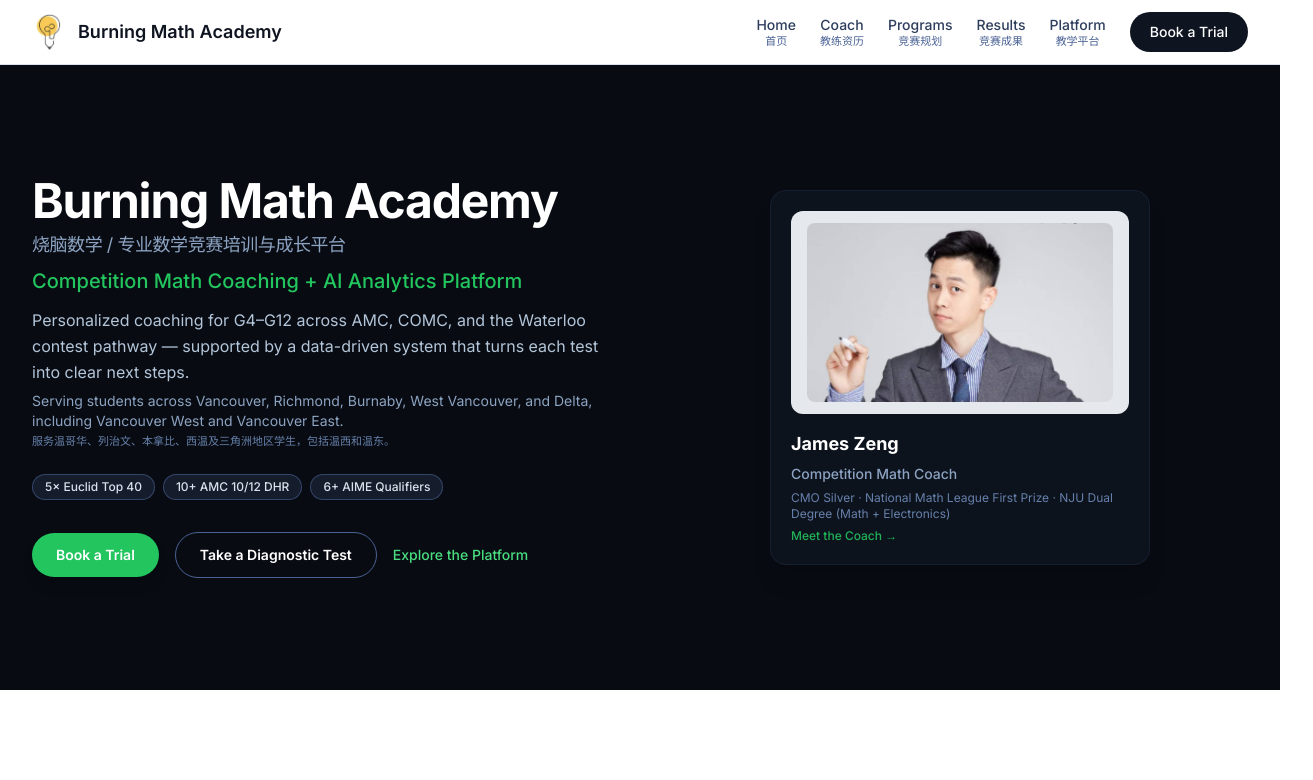
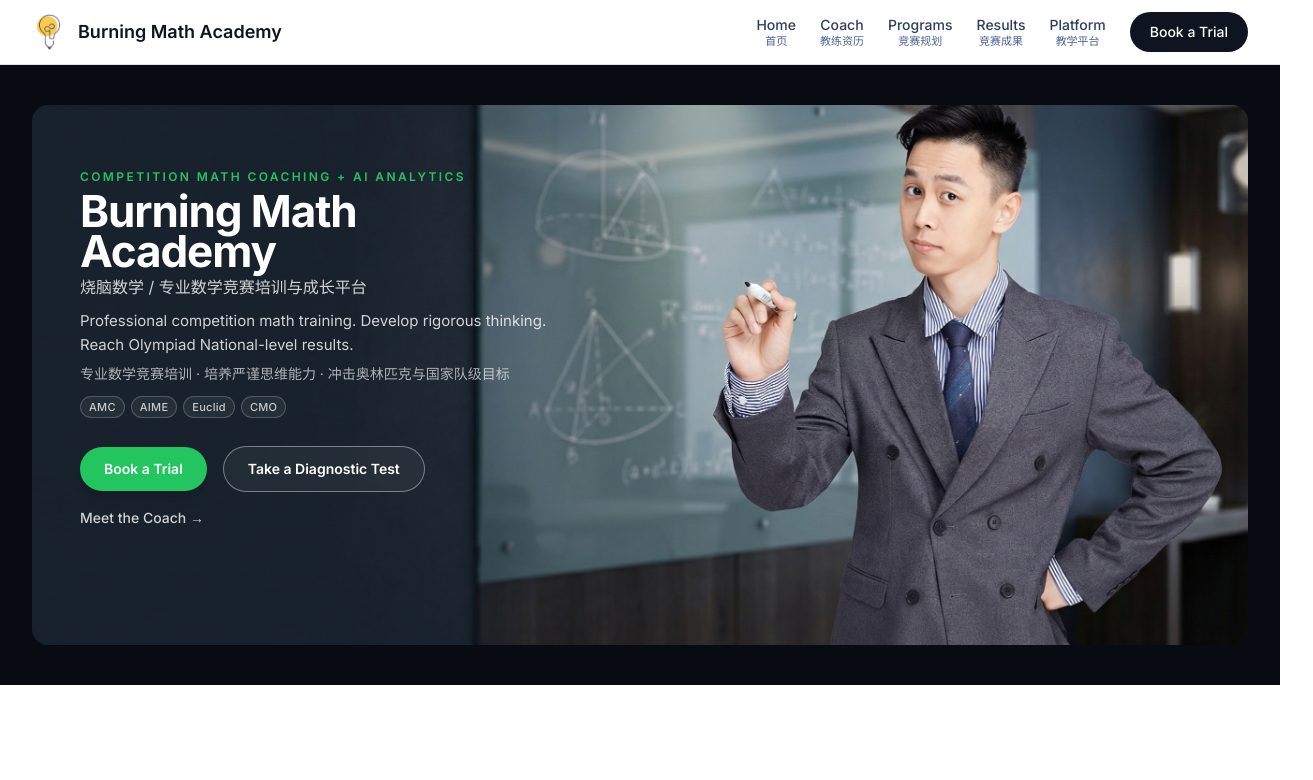
Before and after one commit to SheeepJMS/burningmath, a Next.js app: page / in a window 1280 px wide. Shown: the top 780 px of the page, 1313 px wide, since content can reach past the window. Built offline with nearby package versions, Linux system fonts and the light colour scheme.

Commit message:
Refine hero: premium layout, copy, spacing, Chinese value line

```diff
--- a/components/Hero.tsx
+++ b/components/Hero.tsx
@@ -6,146 +6,135 @@
 import { motion } from "framer-motion";
 import { siteConfig } from "@/siteConfig";
 
-const heroBodyCopy =
-  "Personalized coaching for G4–G12 across AMC, COMC, and the Waterloo contest pathway — supported by a data-driven system that turns each test into clear next steps.";
+const heroSupport =
+  "Professional competition math training. Develop rigorous thinking. Reach Olympiad National-level results.";
+const contestTags = ["AMC", "AIME", "Euclid", "CMO"];
 
 export function Hero() {
-  const [coachCardError, setCoachCardError] = useState(false);
-  const [coachCardFallbackError, setCoachCardFallbackError] = useState(false);
-  const coachCardSrc = coachCardError ? siteConfig.coachPortraitImage : siteConfig.heroCoachCardImage;
-  const showCoachPlaceholder = coachCardError && coachCardFallbackError;
+  const [imageError, setImageError] = useState(false);
+  const heroImage = imageError ? "/assets/coach.png" : siteConfig.heroBannerImage;
 
   return (
-    <section className="relative overflow-hidden bg-navy-950 text-white">
-      {/* Mobile: compact single column, 16px padding; desktop: max-w-7xl two-column */}
-      <div className="mx-auto w-full max-w-7xl grid grid-cols-1 gap-5 px-4 py-8 sm:gap-6 sm:py-10 md:gap-10 md:py-20 lg:grid-cols-2 lg:gap-16 lg:px-8 lg:py-28">
-        {/* A. Text block → B. Chips → C. CTAs (mobile: compact); desktop: left column */}
-        <div className="flex min-w-0 flex-col justify-center">
-          <motion.div
+    <section className="relative overflow-hidden bg-navy-950">
+      <div className="mx-auto max-w-7xl px-4 py-6 sm:px-6 sm:py-8 md:px-8 md:py-10">
+        <div className="relative overflow-hidden rounded-2xl min-h-[420px] sm:min-h-[460px] md:min-h-[500px] lg:min-h-[540px]">
+          {/* Full-width hero background image */}
+          <div className="absolute inset-0">
+            <Image
+              src={heroImage}
+              alt=""
+              fill
+              className="object-cover object-[78%_32%] scale-[1.06]"
+              sizes="100vw"
+              priority
+              unoptimized
+              onError={() => setImageError(true)}
+            />
+          </div>
+
+          {/* Dark gradient overlay: smooth left-to-right, strong text readability */}
+          <div
+            className="absolute inset-0 bg-gradient-to-r from-navy-950/96 via-navy-950/60 to-navy-950/12"
+            aria-hidden
+          />
+
+          {/* Text overlay – left side */}
+          <div className="relative z-10 flex h-full items-center">
+            <div className="max-w-xl px-6 py-10 sm:px-8 sm:py-12 md:px-10 md:py-14 lg:px-12 lg:py-16">
+              {/* A. Eyebrow */}
+              <motion.p
+                initial={{ opacity: 0, y: 8 }}
+                animate={{ opacity: 1, y: 0 }}
+                transition={{ duration: 0.4 }}
+                className="text-[11px] font-semibold uppercase tracking-[0.2em] text-accent sm:text-xs"
+              >
+                Competition Math Coaching + AI Analytics
+              </motion.p>
+
+              {/* B. Main heading */}
+              <motion.h1
                 initial={{ opacity: 0, y: 12 }}
                 animate={{ opacity: 1, y: 0 }}
-            transition={{ duration: 0.4 }}
+                transition={{ duration: 0.4, delay: 0.05 }}
+                className="mt-1.5 text-2xl font-bold leading-tight tracking-tight text-white sm:text-3xl md:text-4xl lg:text-[2.75rem]"
               >
-            <h1 className="text-xl font-bold tracking-tight sm:text-2xl md:text-4xl lg:text-5xl">
                 {siteConfig.brand.name}
-            </h1>
-            <p className="mt-1 text-xs font-normal tracking-tight text-navy-300 sm:mt-1.5 sm:text-sm md:text-lg">
+              </motion.h1>
+
+              {/* C. Chinese subtitle */}
+              <motion.p
+                initial={{ opacity: 0, y: 8 }}
+                animate={{ opacity: 1, y: 0 }}
+                transition={{ duration: 0.4, delay: 0.1 }}
+                className="mt-1 text-sm font-normal text-white/80 sm:text-base"
+              >
                 烧脑数学 / 专业数学竞赛培训与成长平台
-            </p>
-            <p className="mt-1.5 text-sm font-medium text-accent sm:mt-2 md:text-lg lg:text-xl">
-              {siteConfig.brand.tagline}
-            </p>
-          </motion.div>
+              </motion.p>
+
+              {/* D. Supporting line */}
               <motion.p
-            initial={{ opacity: 0, y: 12 }}
+                initial={{ opacity: 0, y: 8 }}
                 animate={{ opacity: 1, y: 0 }}
-            transition={{ duration: 0.4, delay: 0.06 }}
-            className="mt-2 max-w-xl text-navy-200 text-xs leading-snug sm:mt-3 sm:text-sm md:text-base md:leading-relaxed"
+                transition={{ duration: 0.4, delay: 0.12 }}
+                className="mt-2.5 text-sm leading-relaxed text-white/80 sm:text-[15px]"
               >
-            {heroBodyCopy}
+                {heroSupport}
               </motion.p>
-          <p className="mt-1.5 text-xs text-navy-300 sm:text-sm">
-            Serving students across Vancouver, Richmond, Burnaby, West Vancouver, and Delta, including Vancouver West and Vancouver East.
-          </p>
-          <p className="mt-0.5 text-[11px] text-navy-400">
-            服务温哥华、列治文、本拿比、西温及三角洲地区学生，包括温西和温东。
-          </p>
+              <motion.p
+                initial={{ opacity: 0 }}
+                animate={{ opacity: 1 }}
+                transition={{ duration: 0.4, delay: 0.13 }}
+                className="mt-1.5 text-xs leading-relaxed text-white/65 sm:text-sm"
+              >
+                专业数学竞赛培训 · 培养严谨思维能力 · 冲击奥林匹克与国家队级目标
+              </motion.p>
 
-          {/* B. Results chips – compact pills on mobile */}
+              {/* E. Contest tags */}
               <motion.div
                 initial={{ opacity: 0 }}
                 animate={{ opacity: 1 }}
-            transition={{ duration: 0.4, delay: 0.12 }}
-            className="mt-3 flex flex-wrap gap-1.5 sm:mt-4 md:mt-6 md:gap-2"
+                transition={{ duration: 0.4, delay: 0.14 }}
+                className="mt-3 flex flex-wrap gap-1.5"
               >
-            {siteConfig.heroMetrics.map((m) => (
+                {contestTags.map((tag) => (
                   <span
-                key={m}
-                className="rounded-full border border-navy-500/60 bg-navy-800/60 px-2.5 py-0.5 text-[11px] font-medium text-navy-100 sm:px-3 sm:py-1 sm:text-xs"
+                    key={tag}
+                    className="rounded-full border border-white/20 bg-white/[0.06] px-2 py-0.5 text-[10px] font-medium tracking-wide text-white/75 sm:text-[11px]"
                   >
-                {m}
+                    {tag}
                   </span>
                 ))}
               </motion.div>
 
-          {/* C. CTAs – mobile: full-width, slimmer buttons; desktop: row */}
+              {/* F. CTA row */}
               <motion.div
                 initial={{ opacity: 0, y: 8 }}
                 animate={{ opacity: 1, y: 0 }}
-            transition={{ duration: 0.4, delay: 0.2 }}
-            className="mt-4 flex flex-col gap-2.5 sm:mt-5 md:mt-8 md:flex-row md:flex-wrap md:items-center md:gap-4"
+                transition={{ duration: 0.4, delay: 0.16 }}
+                className="mt-6 flex flex-col gap-3 sm:mt-7 sm:flex-row sm:flex-wrap sm:items-center sm:gap-4"
               >
                 <Link
                   href="/contact#booking"
-              className="inline-flex w-full items-center justify-center rounded-full bg-accent px-5 py-2.5 text-sm font-semibold text-white shadow-lg transition hover:bg-accent-dark md:w-auto md:px-6 md:py-3"
+                  className="inline-flex w-full items-center justify-center rounded-full bg-accent px-5 py-2.5 text-sm font-semibold text-white shadow-lg transition hover:bg-accent-dark sm:w-auto sm:px-6 sm:py-3"
                 >
                   Book a Trial
                 </Link>
                 <Link
-              href={siteConfig.diagnosticUrl}
-              className="inline-flex w-full items-center justify-center rounded-full border border-navy-500 bg-transparent px-5 py-2.5 text-sm font-semibold text-white transition hover:bg-navy-800 md:w-auto md:px-6 md:py-3"
+                  href="/contact#booking"
+                  className="inline-flex w-full items-center justify-center rounded-full border border-white/40 bg-white/5 px-5 py-2.5 text-sm font-semibold text-white backdrop-blur-sm transition hover:bg-white/10 sm:w-auto sm:px-6 sm:py-3"
                 >
                   Take a Diagnostic Test
                 </Link>
                 <Link
-              href={siteConfig.platformUrl}
-              className="text-center text-xs font-medium text-accent-light hover:underline md:text-left md:text-sm"
+                  href="/coach"
+                  className="text-center text-sm font-medium text-white/80 hover:text-white hover:underline sm:text-left"
                 >
-              Explore the Platform
+                  Meet the Coach →
                 </Link>
               </motion.div>
             </div>
-
-        {/* D. Coach card – mobile: compact trust element; desktop: right column */}
-        <motion.div
-          initial={{ opacity: 0, scale: 0.98 }}
-          animate={{ opacity: 1, scale: 1 }}
-          transition={{ duration: 0.5, delay: 0.15 }}
-          className="flex w-full items-center justify-center lg:justify-center"
-        >
-          <Link
-            href="/coach"
-            className="block w-full max-w-full rounded-[18px] border border-navy-700/30 bg-navy-900/90 p-2.5 shadow-xl backdrop-blur-sm transition hover:border-navy-600/50 sm:p-3 md:rounded-2xl md:p-4 lg:max-w-[380px] lg:p-5"
-          >
-            <div className="relative w-full overflow-hidden rounded-lg bg-slate-100/95 md:rounded-xl">
-              <div className="relative mx-auto flex aspect-[8/4] max-w-full items-center justify-center px-1.5 py-1.5 sm:aspect-[5/3] sm:px-3 sm:py-2 md:px-4 md:py-3">
-                <div className="relative h-full w-full overflow-hidden rounded-md sm:rounded-lg">
-                  {showCoachPlaceholder ? (
-                    <div className="flex h-full w-full items-center justify-center bg-slate-200 text-slate-500 text-[10px]">
-                      Coach
-                    </div>
-                  ) : (
-                    <Image
-                      src={coachCardSrc}
-                      alt="James Zeng, Coach"
-                      fill
-                      className="object-cover object-top"
-                      sizes="(max-width: 1023px) 100vw, 360px"
-                      unoptimized
-                      onError={() =>
-                        coachCardError
-                          ? setCoachCardFallbackError(true)
-                          : setCoachCardError(true)
-                      }
-                    />
-                  )}
           </div>
         </div>
-            </div>
-            <div className="mt-2 space-y-0.5 text-left sm:mt-3 sm:space-y-1 md:mt-4 md:space-y-1.5">
-              <p className="text-xs font-bold leading-tight text-white sm:text-sm md:text-base lg:text-lg">
-                James Zeng
-              </p>
-              <p className="text-[11px] font-medium leading-snug text-navy-300 sm:text-xs md:text-sm">
-                Competition Math Coach
-              </p>
-              <p className="text-[10px] leading-relaxed text-navy-400 sm:text-[11px] md:text-xs">
-                CMO Silver · National Math League First Prize · NJU Dual Degree (Math + Electronics)
-              </p>
-              <p className="mt-1 text-[11px] font-medium text-accent/90 sm:mt-1.5 sm:text-xs md:mt-2">Meet the Coach →</p>
-            </div>
-          </Link>
-        </motion.div>
       </div>
     </section>
   );
--- a/siteConfig.ts
+++ b/siteConfig.ts
@@ -66,7 +66,9 @@
     "/assets/report4.png",
   ],
 
-  /** Hero 右侧教练卡片 + Meet the Coach：同一张图。请把您的肖像保存为 public/assets/coach.png */
+  /** Hero 全宽横幅背景图（horizontal hero image） */
+  heroBannerImage: "/assets/coach2.png",
+  /** 教练卡片 / Meet the Coach 头像（coach 页等） */
   heroCoachCardImage: "/assets/coach.png",
   resultsMedalImage: "/assets/hero-medals.jpg",
   coachPortraitImage: "/assets/coach.png",
```
Also changed, not shown: components/PlatformPreviewCarousel.tsx (+6 -6 lines), public/assets/coach2.png (added). Lines whose indentation alone changed are shown as unchanged.
